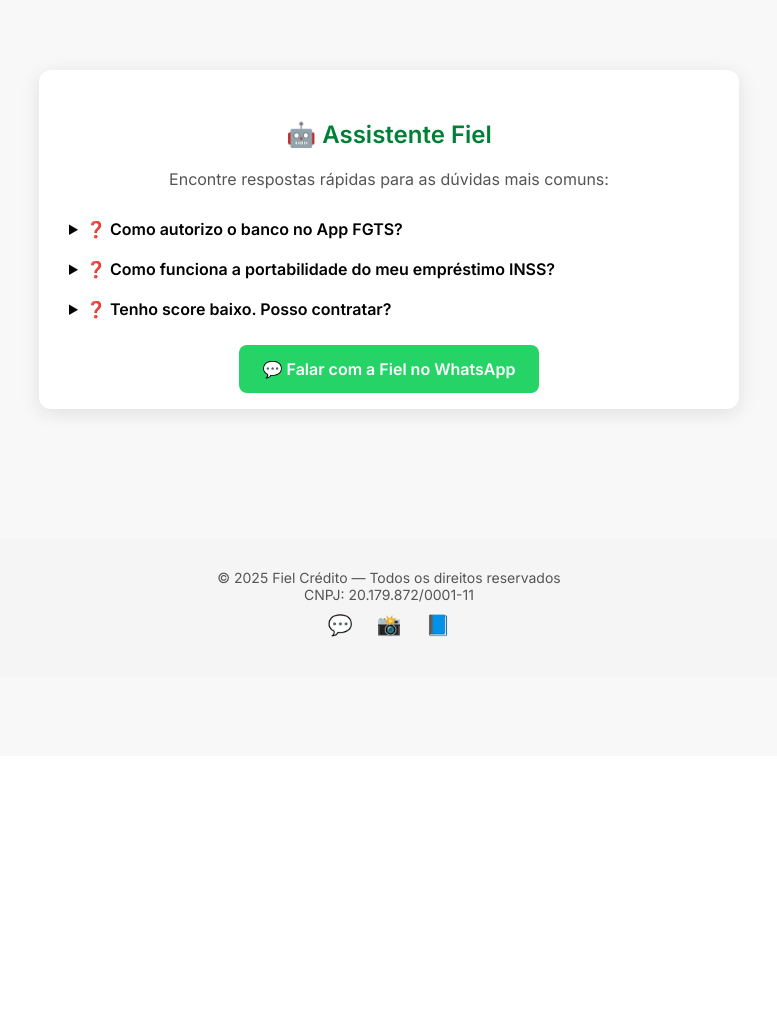
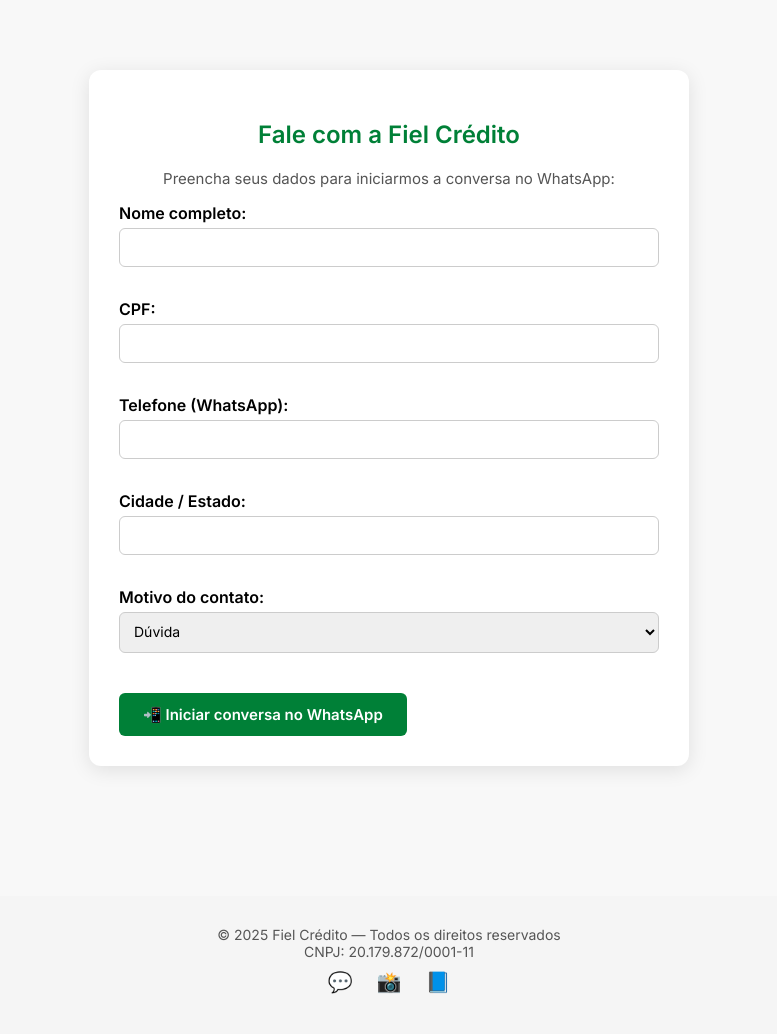
Before and after one commit to kleberwillians89/fiel_consigapp, a Flask app: page /chatbot in a window 1280 px wide. Shown: the part 44-1078 px from the top of the page, without its empty margins (251-1028 px from the left). Before the commit the page ends 681 px from the top, so only its background shows below. Run offline with Flask 3, Linux system fonts and the light colour scheme.

Commit message:
🚧 Salvar alterações locais antes do pull

```diff
--- a/app.py
+++ b/app.py
@@ -1,8 +1,10 @@
 from flask import Flask, render_template, request, redirect, session, url_for, send_file
 import json
 import csv
+import openpyxl
 from datetime import datetime
-from io import StringIO
+from io import StringIO, BytesIO
+from openpyxl import Workbook
 
 app = Flask(__name__)
 app.secret_key = 'fiel-super-secreto'
@@ -17,8 +19,30 @@
 @app.route('/fgts', methods=['GET', 'POST'])
 def fgts():
     if request.method == 'POST':
-        salvar_lead(request.form.to_dict(), 'Saque FGTS')
-        return redirect(url_for('confirmacao'))
+        dados = request.form.to_dict()
+        salvar_lead(dados, 'FGTS')
+
+        nome = dados.get('nome', '')
+        cpf = dados.get('cpf', '')
+        telefone = dados.get('telefone', '')
+        email = dados.get('email', '')
+        nascimento = dados.get('nascimento', '')
+        cidade = dados.get('cidade', '')
+        valor = dados.get('valor', '')
+
+        msg = f"""Olá! Gostaria de antecipar meu FGTS com a Fiel Crédito.
+📌 *Nome:* {nome}
+📌 *CPF:* {cpf}
+📌 *WhatsApp:* {telefone}
+📌 *E-mail:* {email}
+📌 *Nascimento:* {nascimento}
+📌 *Cidade:* {cidade}
+📌 *Valor solicitado:* R$ {valor}"""
+
+        msg = msg.replace("\n", "%0A")
+        link = f"https://wa.me/5511986531008?text={msg}"
+        return redirect(link)
+
     return render_template('fgts.html')
 
 @app.route('/portabilidade', methods=['GET', 'POST'])
@@ -31,33 +55,114 @@
 @app.route('/clt', methods=['GET', 'POST'])
 def clt():
     if request.method == 'POST':
-        salvar_lead(request.form.to_dict(), 'Empréstimo CLT')
-        return redirect(url_for('confirmacao_clt'))
+        dados = request.form.to_dict()
+        salvar_lead(dados, 'Empréstimo CLT')
+
+        nome = dados.get('nome', '')
+        cpf = dados.get('cpf', '')
+        telefone = dados.get('telefone', '')
+        empresa = dados.get('empresa', '')
+        salario = dados.get('salario', '')
+        tempo = dados.get('tempo_empresa', '')
+
+        msg = f"""Olá! Gostaria de fazer uma simulação de crédito CLT com a Fiel Crédito.
+📌 *Nome:* {nome}
+📌 *CPF:* {cpf}
+📌 *Telefone:* {telefone}
+📌 *Empresa:* {empresa}
+📌 *Último salário:* R$ {salario}
+📌 *Tempo de empresa:* {tempo} meses"""
+
+        msg = msg.replace("\n", "%0A")
+        link = f"https://wa.me/5511986531008?text={msg}"
+        return redirect(link)
+
     return render_template('clt.html')
 
 @app.route('/inss', methods=['GET', 'POST'])
 def inss():
     if request.method == 'POST':
-        salvar_lead(request.form.to_dict(), 'Empréstimo INSS')
-        return redirect(url_for('confirmacao_inss'))
+        dados = request.form.to_dict()
+        salvar_lead(dados, 'Empréstimo INSS')
+
+        nome = dados.get('nome', '')
+        cpf = dados.get('cpf', '')
+        telefone = dados.get('telefone', '')
+        valor = dados.get('valor', '')
+        parcela = dados.get('parcela', '')
+
+        msg = f"""Olá! Gostaria de contratar um empréstimo INSS com a Fiel Crédito.
+📌 *Nome:* {nome}
+📌 *CPF:* {cpf}
+📌 *WhatsApp:* {telefone}
+📌 *Valor desejado:* R$ {valor}
+📌 *Parcela pretendida:* R$ {parcela}
+📌 *Juros:* 1,80% a.m."""
+
+        msg = msg.replace("\n", "%0A")
+        link = f"https://wa.me/5511986531008?text={msg}"
+        return redirect(link)
+
     return render_template('inss.html')
 
 @app.route('/serasa', methods=['GET', 'POST'])
 def serasa():
     if request.method == 'POST':
-        salvar_lead(request.form.to_dict(), 'Serasa Limpa Nome')
-        return redirect(url_for('confirmacao_serasa'))
+        dados = request.form.to_dict()
+        salvar_lead(dados, 'Serasa Limpa Nome')
+
+        nome = dados.get('nome', '')
+        cpf = dados.get('cpf', '')
+        telefone = dados.get('telefone', '')
+        govbr = dados.get('govbr', '')
+        divida = dados.get('divida', '')
+        score = dados.get('score', '')
+
+        msg = f"""Olá! Gostaria de limpar meu nome com a Fiel Crédito.
+📌 *Nome:* {nome}
+📌 *CPF:* {cpf}
+📌 *WhatsApp:* {telefone}
+📌 *Tem acesso ao gov.br?* {govbr}
+📌 *Valor da dívida:* R$ {divida}
+📌 *Score atual:* {score}"""
+
+        msg = msg.replace("\n", "%0A")
+        link = f"https://wa.me/5511986531008?text={msg}"
+        return redirect(link)
+
     return render_template('serasa.html')
 
-@app.route('/chatbot')
+@app.route('/chatbot', methods=['GET', 'POST'])
 def chatbot():
+    if request.method == 'POST':
+        dados = request.form.to_dict()
+        salvar_lead(dados, 'Chatbot')
+        nome = dados.get('nome', '')
+        cpf = dados.get('cpf', '')
+        telefone = dados.get('telefone', '')
+        cidade = dados.get('cidade', '')
+        motivo = dados.get('motivo', '')
+
+        msg = f"""Olá! Acabei de preencher o formulário de atendimento da Fiel Crédito.
+📌 *Nome:* {nome}
+📌 *CPF:* {cpf}
+📌 *WhatsApp:* {telefone}
+📌 *Cidade:* {cidade}
+📌 *Motivo do contato:* {motivo}"""
+
+        msg = msg.replace("\n", "%0A")
+        link = f"https://wa.me/5511986531008?text={msg}"
+        return redirect(link)
+
     return render_template('chatbot.html')
+
+
 
 # ===================== CONFIRMAÇÕES ========================
 
 @app.route('/confirmacao')
 def confirmacao():
-    return render_template('confirmacao.html')  # FGTS
+    return render_template('confirmacao.html')
 
 @app.route('/confirmacao_portabilidade')
 def confirmacao_portabilidade():
@@ -117,10 +222,13 @@
 
     if request.method == 'POST':
         arquivo = request.files['arquivo']
-        if arquivo.filename.endswith('.csv'):
+        nome_arquivo = arquivo.filename
+
+        lista = []
+
+        if nome_arquivo.endswith('.csv'):
             conteudo = arquivo.read().decode('utf-8').splitlines()
             leitor = csv.DictReader(conteudo)
-            lista = []
             for linha in leitor:
                 lista.append({
                     "nome": linha.get("nome", ""),
@@ -128,34 +236,64 @@
                     "cpf": linha.get("cpf", ""),
                     "servico": linha.get("produto", "")
                 })
-            with open("importados.json", "w") as f:
-                json.dump(lista, f, indent=2)
-            return redirect(url_for('importados'))
+
+        elif nome_arquivo.endswith('.xlsx'):
+            planilha = openpyxl.load_workbook(arquivo)
+            aba = planilha.active
+            for i, linha in enumerate(aba.iter_rows(min_row=2, values_only=True)):
+                lista.append({
+                    "nome": linha[0],
+                    "telefone": str(linha[1]),
+                    "cpf": str(linha[2]),
+                    "servico": linha[3]
+                })
+
+        with open("importados.json", "w") as f:
+            json.dump(lista, f, indent=2)
+
+        return redirect(url_for('importados'))
 
     return render_template("importar.html")
 
-@app.route('/exportar-csv')
-def exportar_csv():
+@app.route('/exportar-xlsx')
+def exportar_xlsx():
     if not session.get('logado'):
         return redirect(url_for('login'))
 
-    leads = carregar_leads()
-    output = StringIO()
-    fieldnames = set()
+    try:
+        with open(LEADS_PATH, 'r') as f:
+            leads = json.load(f)
+    except:
+        leads = []
+
+    wb = Workbook()
+    ws = wb.active
+    ws.title = "Leads"
+
+    headers = ["Data", "Serviço", "Nome", "CPF", "Telefone", "E-mail", "Nascimento", "Cidade", "Valor"]
+    ws.append(headers)
+
     for lead in leads:
-        fieldnames.update(lead.keys())
-    fieldnames = sorted(list(fieldnames))
+        ws.append([
+            lead.get("data", ""),
+            lead.get("servico", ""),
+            lead.get("nome", ""),
+            lead.get("cpf", ""),
+            lead.get("telefone", ""),
+            lead.get("email", ""),
+            lead.get("nascimento", ""),
+            lead.get("cidade", ""),
+            lead.get("valor", "")
+        ])
 
-    writer = csv.DictWriter(output, fieldnames=fieldnames)
-    writer.writeheader()
-    for lead in leads:
-        writer.writerow({k: lead.get(k, '') for k in fieldnames})
+    output = BytesIO()
+    wb.save(output)
+    output.seek(0)
 
-    output.seek(0)
     return send_file(
         output,
-        mimetype='text/csv',
-        download_name='leads_fiel.csv',
+        mimetype='application/vnd.openxmlformats-officedocument.spreadsheetml.sheet',
+        download_name='leads_fiel.xlsx',
         as_attachment=True
     )
 
@@ -178,5 +316,8 @@
 
 # ===================== RODAR APP ========================
 
+import os
+
 if __name__ == '__main__':
-    app.run(debug=True)
+    port = int(os.environ.get("PORT", 5000))
+    app.run(host='0.0.0.0', port=port)
--- /dev/null
+++ b/runtime.txt
@@ -0,0 +1 @@
+python-3.11.11
--- a/templates/chatbot.html
+++ b/templates/chatbot.html
@@ -1,42 +1,34 @@
 {% extends 'base.html' %}
 
-{% block title %}Assistente Fiel - Tire suas dúvidas{% endblock %}
+{% block title %}Fale com a Fiel - Chatbot{% endblock %}
 
 {% block content %}
-<div style="max-width: 700px; margin: 50px auto; background: #fff; padding: 30px; border-radius: 12px; box-shadow: 0 4px 20px rgba(0,0,0,0.1);">
+<div style="max-width: 600px; margin: 50px auto; background: #fff; padding: 30px; border-radius: 12px; box-shadow: 0 4px 20px rgba(0,0,0,0.1);">
 
-  <h2 style="text-align: center; color: #008037;">🤖 Assistente Fiel</h2>
-  <p style="text-align: center; color: #555;">Encontre respostas rápidas para as dúvidas mais comuns:</p>
+  <h2 style="text-align: center; color: #008037;">Fale com a Fiel Crédito</h2>
+  <p style="text-align: center; font-size: 15px; color: #555;">Preencha seus dados para iniciarmos a conversa no WhatsApp:</p>
 
-  <div style="margin-top: 30px;">
+  <form method="POST">
+    <label>Nome completo:</label>
+    <input type="text" name="nome" required><br><br>
 
-    <details style="margin-bottom: 20px;">
-      <summary style="font-weight: bold; font-size: 16px;">❓ Como autorizo o banco no App FGTS?</summary>
-      <p style="margin-top: 10px;">
-        Acesse o App FGTS, vá até “Saque-Aniversário” e selecione a opção “Autorizar Bancos”. Autorize o C6 Bank (ou parceiro da Fiel). Depois, volte aqui e envie seu CPF para simular.
-      </p>
-    </details>
+    <label>CPF:</label>
+    <input type="text" name="cpf" required><br><br>
 
-    <details style="margin-bottom: 20px;">
-      <summary style="font-weight: bold; font-size: 16px;">❓ Como funciona a portabilidade do meu empréstimo INSS?</summary>
-      <p style="margin-top: 10px;">
-        Nós quitamos seu contrato atual com o banco antigo e criamos um novo contrato com melhores taxas. Se houver saldo positivo, você recebe um <strong>troco</strong> em dinheiro. Tudo isso com refinanciamento em até 96x e juros de 1,80%.
-      </p>
-    </details>
+    <label>Telefone (WhatsApp):</label>
+    <input type="text" name="telefone" required><br><br>
 
-    <details style="margin-bottom: 20px;">
-      <summary style="font-weight: bold; font-size: 16px;">❓ Tenho score baixo. Posso contratar?</summary>
-      <p style="margin-top: 10px;">
-        Sim! Trabalhamos com modalidades que <strong>não exigem score alto</strong>. FGTS, Portabilidade e INSS são aprovados com base em saldo ou benefício, e não no nome limpo.
-      </p>
-    </details>
-  </div>
+    <label>Cidade / Estado:</label>
+    <input type="text" name="cidade" required><br><br>
 
-  <div style="text-align: center; margin-top: 40px;">
-    <a href="https://wa.me/5511986531008" target="_blank"
-       style="background: #25D366; color: white; padding: 14px 24px; border-radius: 8px; text-decoration: none; font-weight: bold; font-size: 16px;">
-      💬 Falar com a Fiel no WhatsApp
-    </a>
-  </div>
+    <label>Motivo do contato:</label>
+    <select name="motivo" required>
+      <option value="Dúvida">Dúvida</option>
+      <option value="Simulação">Simulação</option>
+      <option value="Outro">Outro</option>
+    </select><br><br>
+
+    <button type="submit" class="btn">📲 Iniciar conversa no WhatsApp</button>
+  </form>
 </div>
 {% endblock %}
--- a/templates/dashboard.html
+++ b/templates/dashboard.html
@@ -7,9 +7,10 @@
 
   <div style="display: flex; justify-content: space-between; align-items: center;">
     <h2 style="color: #008037;">📋 Painel de Leads</h2>
-    <a href="/exportar-csv" style="background: #520057; color: white; padding: 10px 16px; border-radius: 6px; text-decoration: none; font-size: 14px;">
-      ⬇️ Baixar CSV
+    <a href="/exportar-xlsx" style="background: #520057; color: white; padding: 8px 12px; border-radius: 6px; text-decoration: none; font-size: 14px;">
+      📥 Baixar Excel
     </a>
+
     <a href="/importar" style="background: #008037; color: white; padding: 8px 12px; border-radius: 6px; text-decoration: none; font-size: 14px; margin-bottom: 20px; display: inline-block;">
       📤 Importar Contatos
     </a>
```
Also changed, not shown: importados.json (+132 -9 lines), leads.json (+70 -0 lines), templates/clt.html (+24 -3 lines), templates/fgts.html (+27 -4 lines), templates/home.html (+15 -2 lines), templates/importados.html (+38 -12 lines), templates/importar.html (+12 -1 lines), templates/inss.html (+23 -3 lines), templates/serasa.html (+25 -3 lines).
